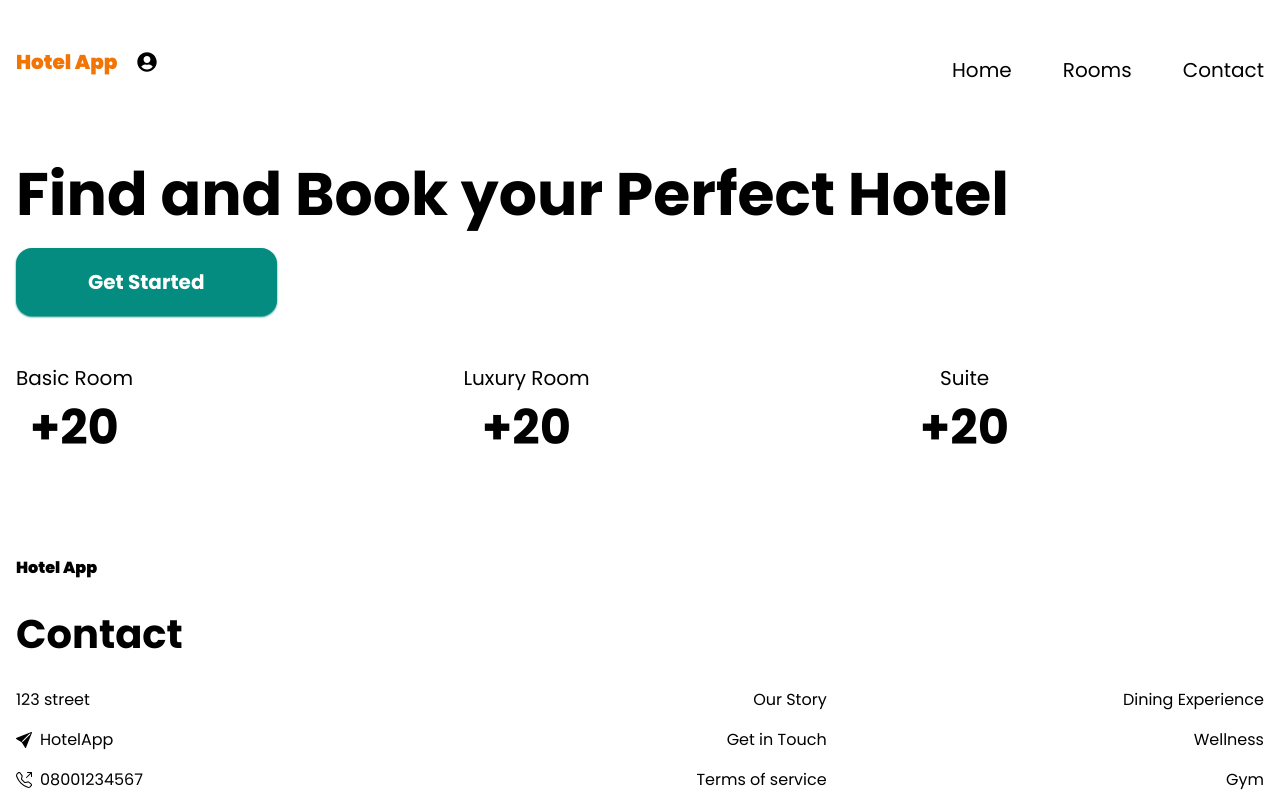
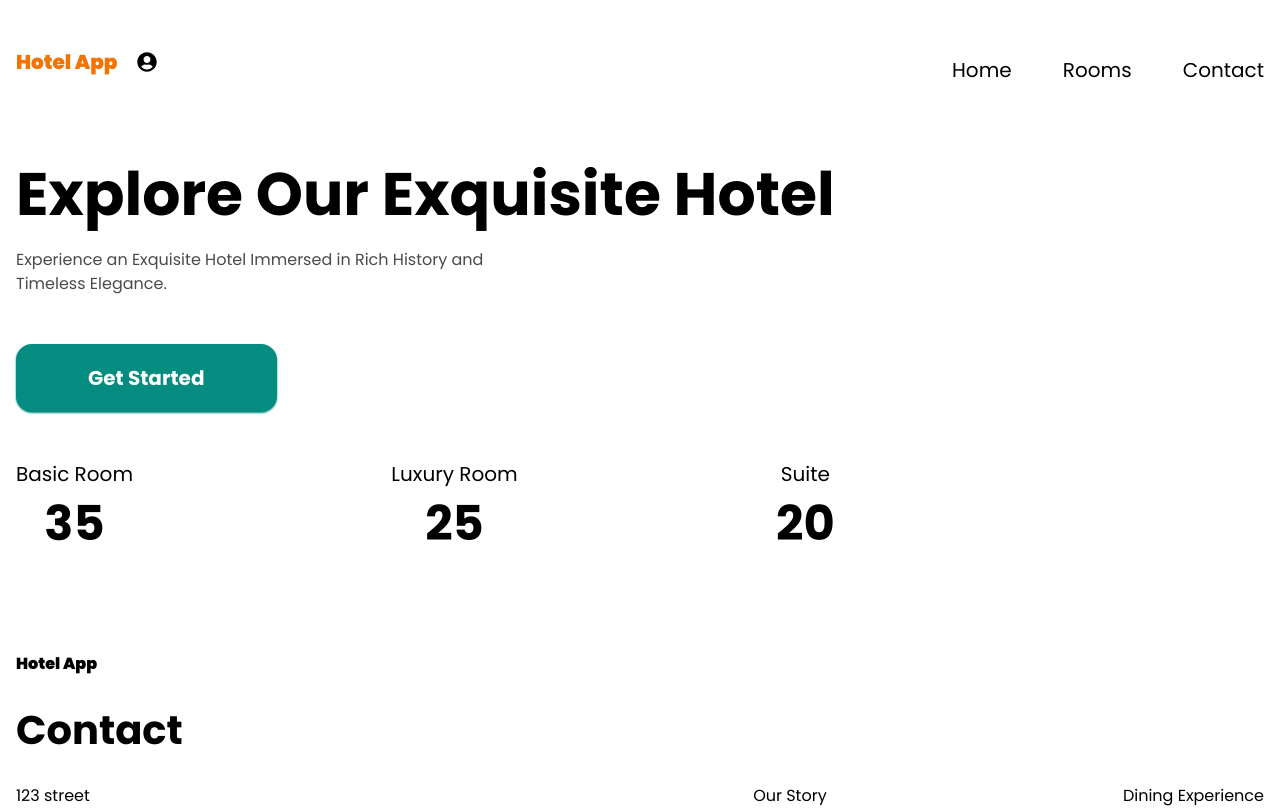
Before and after one commit to Sakhee89/hotel-booking-site, a Next.js app: page / in a window 1280 px wide. Shown: the top 808 px of the page. Built offline with nearby package versions, Linux system fonts and the light colour scheme; no server answers.

Commit message:
add count up for hero section and different renders

```diff
--- /dev/null
+++ b/src/components/CountUpNumber/CountUpNumber.tsx
@@ -0,0 +1,41 @@
+"use client"
+
+import { FC, useEffect, useState } from "react";
+
+type Props = {
+  endValue: number;
+  duration: number;
+};
+
+const CountUpNumber: FC<Props> = ({ endValue, duration }) => {
+  const [count, setCount] = useState(0);
+
+  useEffect(() => {
+    let startTime: number;
+    let animationFrameId: number;
+
+    const updateCount = (timestamp: number) => {
+      if (!startTime) startTime = timestamp;
+      const progress = timestamp - startTime;
+
+      if (progress < duration) {
+        setCount(Math.min(endValue, (progress / duration) * endValue));
+        animationFrameId = requestAnimationFrame(updateCount);
+      } else {
+        setCount(endValue);
+      }
+    };
+
+    animationFrameId = requestAnimationFrame(updateCount);
+
+    return () => cancelAnimationFrame(animationFrameId);
+  }, [endValue, duration]);
+
+  return (
+    <p className="md:font-bold font-medium text-lg xl:text-5xl">
+      {Math.round(count)}
+    </p>
+  );
+};
+
+export default CountUpNumber;
--- /dev/null
+++ b/src/components/HeroSection/ClientComponent.tsx
@@ -0,0 +1,41 @@
+"use client";
+
+import { FC } from "react";
+
+import CountUpNumber from "../CountUpNumber/CountUpNumber";
+
+type Props = {
+  heading1: React.ReactNode;
+  section2: React.ReactNode;
+};
+
+const ClientComponent: FC<Props> = (props) => {
+  const { heading1, section2 } = props;
+
+  return (
+    <section className="flex px-4 items-center gap-12 container mx-auto">
+      <div className="py-10 h-full">
+        {heading1}
+
+        <div className="flex justify-between mt-12">
+          <div className="flex gap-3 flex-col items-center justify-center">
+            <p className="text-xs lg:text-xl text-center">Basic Room</p>
+            <CountUpNumber duration={5000} endValue={35} />
+          </div>
+          <div className="flex gap-3 flex-col items-center justify-center">
+            <p className="text-xs lg:text-xl text-center">Luxury Room</p>
+            <CountUpNumber duration={5000} endValue={25} />
+          </div>
+          <div className="flex gap-3 flex-col items-center justify-center">
+            <p className="text-xs lg:text-xl text-center">Suite</p>
+            <CountUpNumber duration={5000} endValue={20} />
+          </div>
+        </div>
+      </div>
+
+      {/* {section2} */}
+    </section>
+  );
+};
+
+export default ClientComponent;
--- a/src/components/HeroSection/HeroSection.tsx
+++ b/src/components/HeroSection/HeroSection.tsx
@@ -1,58 +1,6 @@
-import Image from "next/image";
+import ClientComponent from "./ClientComponent";
+import { heading1, section2 } from "./ServerComponent";
 
 export const HeroSection = () => {
-  return (
-    <section className="flex px-4 items-center gap-12 container mx-auto">
-      <div className="py-10 h-full">
-        <h1 className="font-heading mb-6">Find and Book your Perfect Hotel</h1>
-        <button className="btn-primary">Get Started</button>
-        <div className="flex justify-between mt-12">
-          <div className="flex gap-3 flex-col items-center justify-center">
-            <p className="text-xs lg:text-xl text-center">Basic Room</p>
-            <p className="md:font-bold font-medium text-lg xl:text-5xl">+20</p>
-          </div>
-          <div className="flex gap-3 flex-col items-center justify-center">
-            <p className="text-xs lg:text-xl text-center">Luxury Room</p>
-            <p className="md:font-bold font-medium text-lg xl:text-5xl">+20</p>
-          </div>
-          <div className="flex gap-3 flex-col items-center justify-center">
-            <p className="text-xs lg:text-xl text-center">Suite</p>
-            <p className="md:font-bold font-medium text-lg xl:text-5xl">+20</p>
-          </div>
-        </div>
-      </div>
-
-      {/* <div className="md:grid hidden gap-8 grid-cols-1">
-        <div className="rounded-2xl overflow-hidden h-48">
-          <Image
-            // src={`/images/hero-1.jpg`}
-            src=""
-            alt="hero-1"
-            width={300}
-            height={300}
-            priority
-            className="img scale-animation"
-          />
-        </div> */}
-      {/* <div className="rounded-2xl overflow-hidden h-48">
-          <Image
-            src={`/images/hero-2.jpeg`}
-            alt="hero-2"
-            width={300}
-            height={300}
-            className="img scale-animation"
-          />
-        </div>
-        <div className="rounded-2xl overflow-hidden h-48">
-          <Image
-            src={`/images/hero-3.jpeg`}
-            alt="hero-3"
-            width={300}
-            height={300}
-            className="img scale-animation"
-          /> */}
-      {/* </div> */}
-      {/* </div> */}
-    </section>
-  );
+  return <ClientComponent section2={section2} heading1={heading1} />;
 };
--- /dev/null
+++ b/src/components/HeroSection/ServerComponent.tsx
@@ -0,0 +1,47 @@
+import Image from "next/image";
+
+export const heading1 = (
+  <>
+    <h1 className="font-heading mb-6">Explore Our Exquisite Hotel</h1>
+    <p className="text-[#4a4a4a] mb-12 max-w-lg">
+      Experience an Exquisite Hotel Immersed in Rich History and Timeless
+      Elegance.
+    </p>
+    <button className="btn-primary">Get Started</button>
+  </>
+);
+
+export const section2 = (
+  <div className="md:grid hidden gap-8 grid-cols-1">
+    <div className="rounded-2xl overflow-hidden h-48">
+      <Image
+        src="/images/hero-1.jpg"
+        alt="hero-1"
+        width={300}
+        height={300}
+        className="img scale-animation"
+      />
+    </div>
+
+    <div className="grid grid-cols-2 gap-8 h-48">
+      <div className="rounded-2xl overflow-hidden">
+        <Image
+          src="/images/hero-2.jpg"
+          alt="hero-2"
+          width={300}
+          height={300}
+          className="img scale-animation"
+        />
+      </div>
+      <div className="rounded-2xl overflow-hidden">
+        <Image
+          src="/images/hero-3.jpg"
+          alt="hero-3"
+          width={300}
+          height={300}
+          className="img scale-animation"
+        />
+      </div>
+    </div>
+  </div>
+);
```
